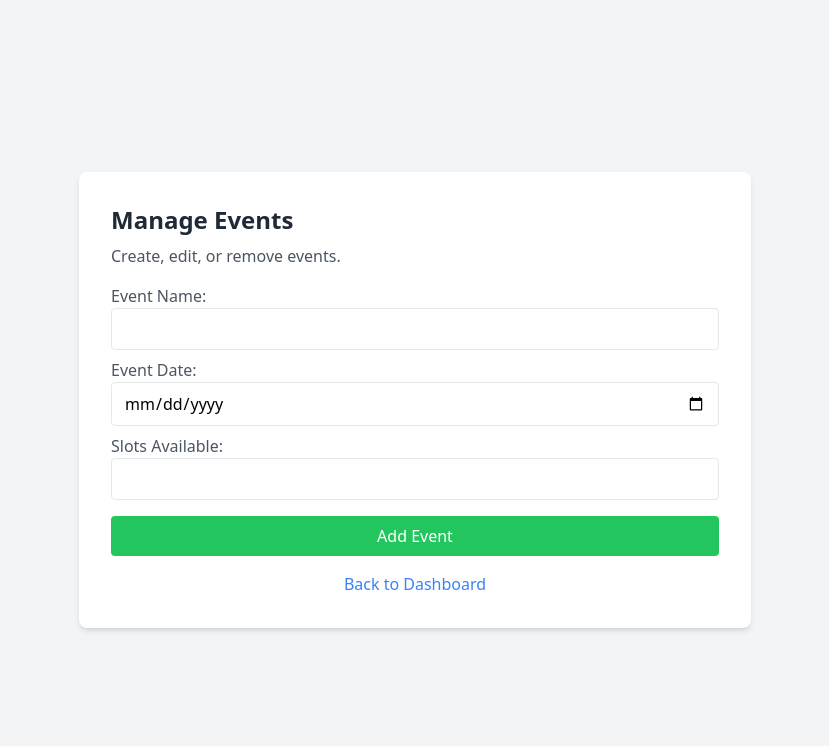
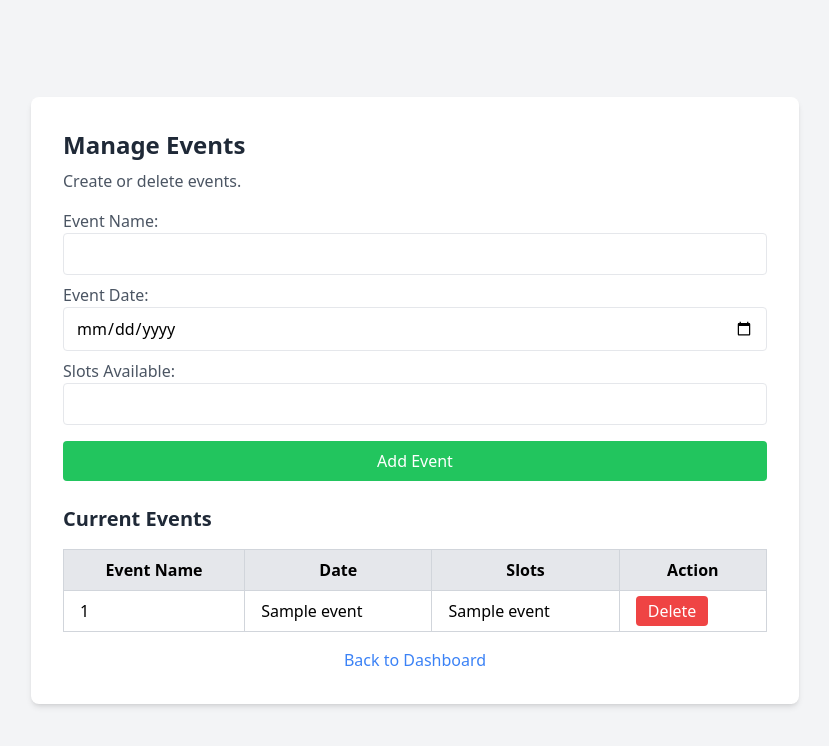
Before and after one commit to Blank058/ScienceClubApp, a Flask app: template templates/events.html in a window 1280 px wide. Shown: the top 746 px of the page, without its empty margins (225-1054 px from the left). Run offline with Flask 3, Linux system fonts and the light colour scheme; the template is opened without the code that fills it: most values are stand-ins (such as "Sample title", 1, 10 or a date in 2020); some libraries are stand-ins or nearby versions.

Commit message:
Update events.html

```diff
--- a/templates/events.html
+++ b/templates/events.html
@@ -7,22 +7,46 @@
     <script src="https://cdn.tailwindcss.com"></script>
 </head>
 <body class="bg-gray-100 flex flex-col items-center justify-center min-h-screen">
-    <div class="bg-white p-8 rounded-lg shadow-md w-full max-w-2xl">
+    <div class="bg-white p-8 rounded-lg shadow-md w-full max-w-3xl">
         <h2 class="text-2xl font-bold text-gray-800">Manage Events</h2>
-        <p class="text-gray-600 mt-2">Create, edit, or remove events.</p>
+        <p class="text-gray-600 mt-2">Create or delete events.</p>
 
         <form method="POST" class="mt-4">
             <label class="block text-gray-600">Event Name:</label>
-            <input type="text" name="event_name" class="w-full border px-3 py-2 rounded focus:ring focus:ring-green-300">
+            <input type="text" name="event_name" class="w-full border px-3 py-2 rounded focus:ring focus:ring-green-300" required>
 
             <label class="block text-gray-600 mt-2">Event Date:</label>
-            <input type="date" name="event_date" class="w-full border px-3 py-2 rounded focus:ring focus:ring-green-300">
+            <input type="date" name="event_date" class="w-full border px-3 py-2 rounded focus:ring focus:ring-green-300" required>
 
             <label class="block text-gray-600 mt-2">Slots Available:</label>
-            <input type="number" name="slots" class="w-full border px-3 py-2 rounded focus:ring focus:ring-green-300">
+            <input type="number" name="slots" class="w-full border px-3 py-2 rounded focus:ring focus:ring-green-300" required>
 
             <button type="submit" class="bg-green-500 text-white px-4 py-2 rounded mt-4 hover:bg-green-600 w-full">Add Event</button>
         </form>
+
+        <h3 class="text-xl font-bold text-gray-800 mt-6">Current Events</h3>
+        <table class="w-full mt-4 border-collapse border border-gray-300">
+            <thead>
+                <tr class="bg-gray-200">
+                    <th class="border border-gray-300 px-4 py-2">Event Name</th>
+                    <th class="border border-gray-300 px-4 py-2">Date</th>
+                    <th class="border border-gray-300 px-4 py-2">Slots</th>
+                    <th class="border border-gray-300 px-4 py-2">Action</th>
+                </tr>
+            </thead>
+            <tbody>
+                {% for event in events %}
+                <tr>
+                    <td class="border border-gray-300 px-4 py-2">{{ event[0] }}</td>
+                    <td class="border border-gray-300 px-4 py-2">{{ event[1] }}</td>
+                    <td class="border border-gray-300 px-4 py-2">{{ event[2] }}</td>
+                    <td class="border border-gray-300 px-4 py-2">
+                        <a href="{{ url_for('delete_event_route', event_name=event[0]) }}" class="bg-red-500 text-white px-3 py-1 rounded hover:bg-red-600">Delete</a>
+                    </td>
+                </tr>
+                {% endfor %}
+            </tbody>
+        </table>
 
         <a href="{{ url_for('dashboard') }}" class="block text-center mt-4 text-blue-500 hover:underline">Back to Dashboard</a>
     </div>
```
